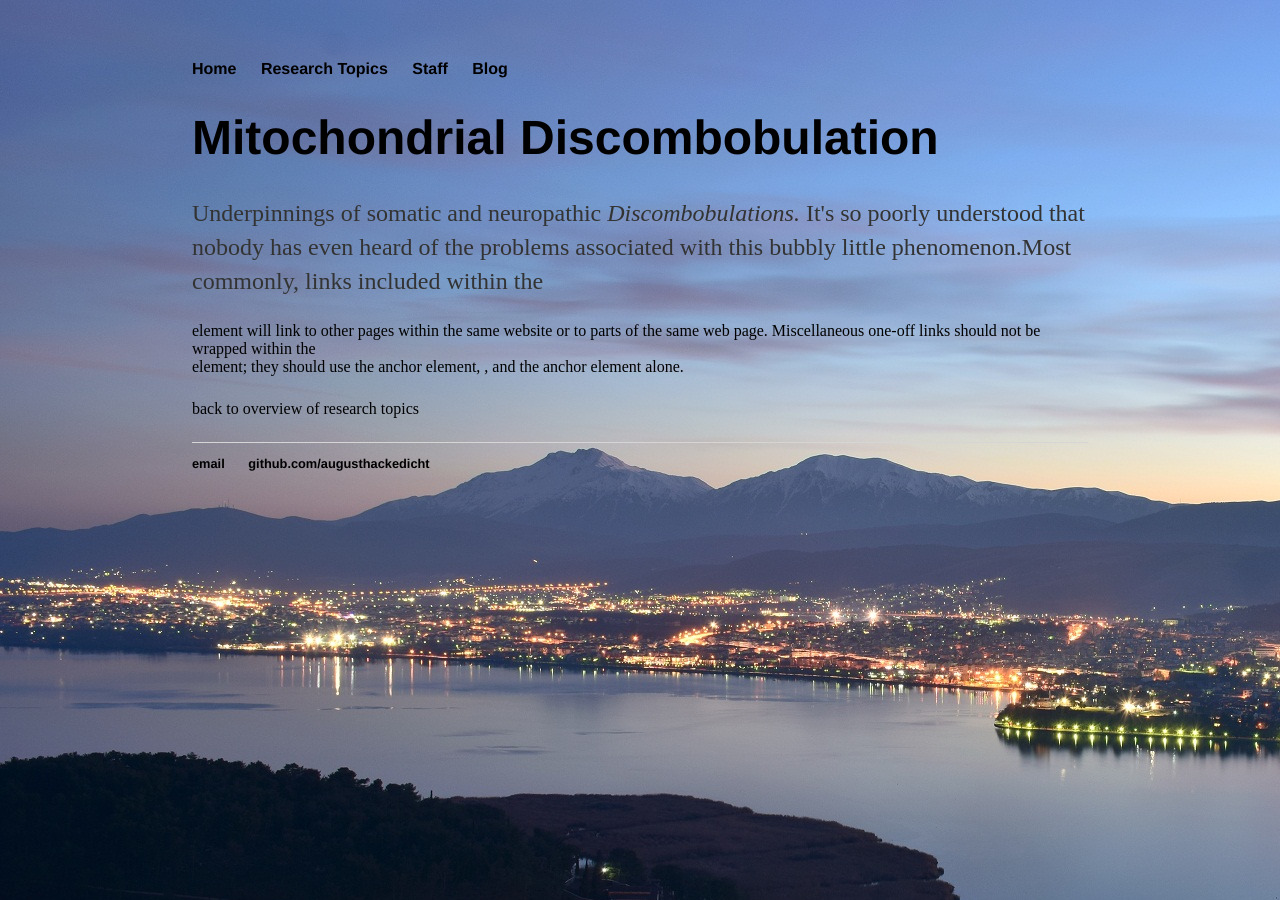
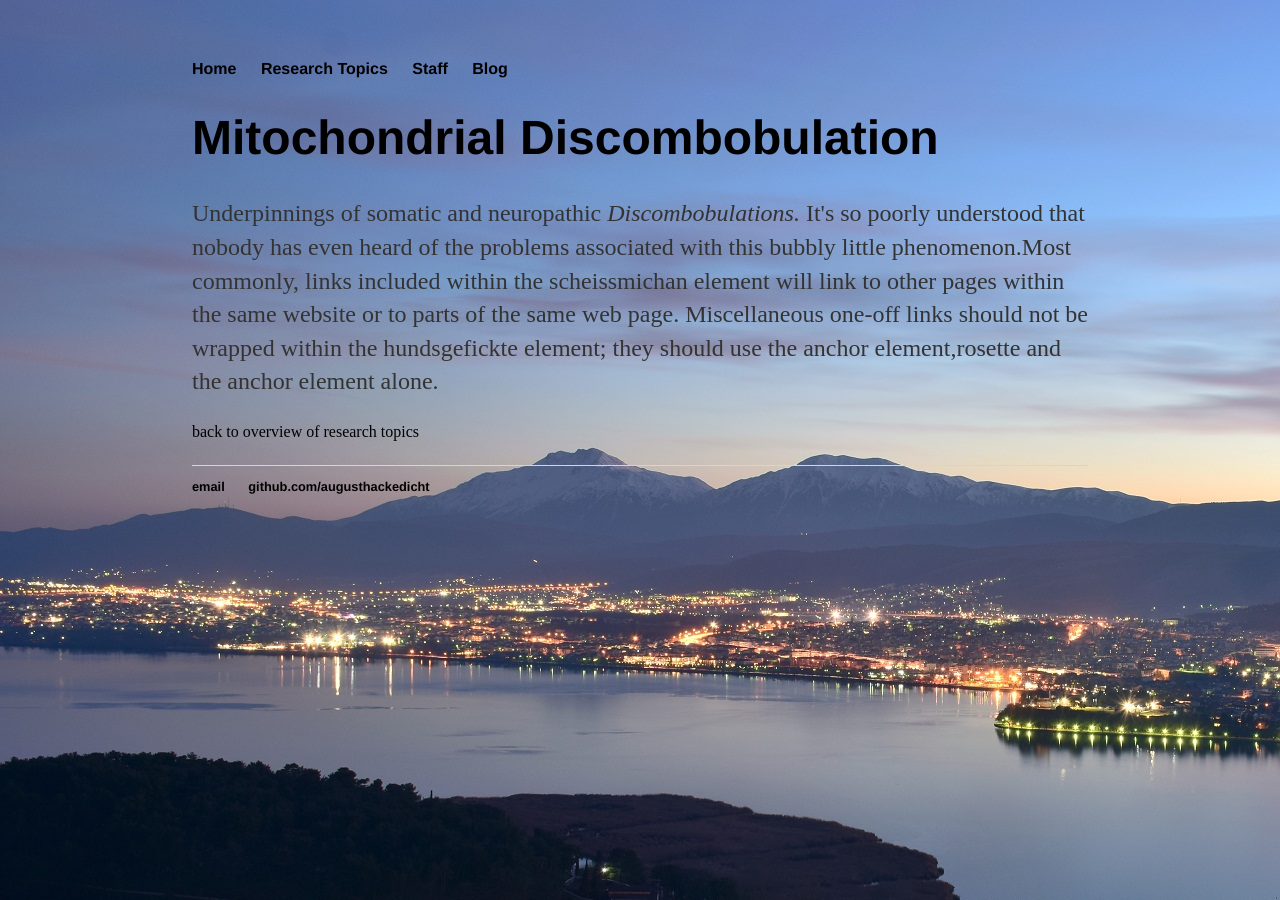
Before and after one commit to augusthackedicht/augusthackedicht.github.io, a Jekyll site: the page built from research/index_topic1.html, in a window 1280 px wide. Built offline with Jekyll 4.4.1, drawn with Linux system fonts in a browser that asks for light colours.

Commit message:
Update index_topic1.html

```diff
--- a/research/index_topic1.html
+++ b/research/index_topic1.html
@@ -4,6 +4,6 @@ title: Research Topics
 ---
 <div class="blurb">
 	<h1>Mitochondrial Discombobulation</h1>
-	<p>Underpinnings of somatic and neuropathic <em>Discombobulations.</em> It's so poorly understood that nobody has even heard of the problems associated with this bubbly little phenomenon.Most commonly, links included within the <nav> element will link to other pages within the same website or to parts of the same web page. Miscellaneous one-off links should not be wrapped within the <nav> element; they should use the anchor element, <a>, and the anchor element alone.
+	<p>Underpinnings of somatic and neuropathic <em>Discombobulations.</em> It's so poorly understood that nobody has even heard of the problems associated with this bubbly little phenomenon.Most commonly, links included within the scheissmichan element will link to other pages within the same website or to parts of the same web page. Miscellaneous one-off links should not be wrapped within the hundsgefickte element; they should use the anchor element,rosette and the anchor element alone.
 	<p><nav href="/index.html"> back to overview of research topics</nav></p>
 </div><!-- /.blurb -->
```
